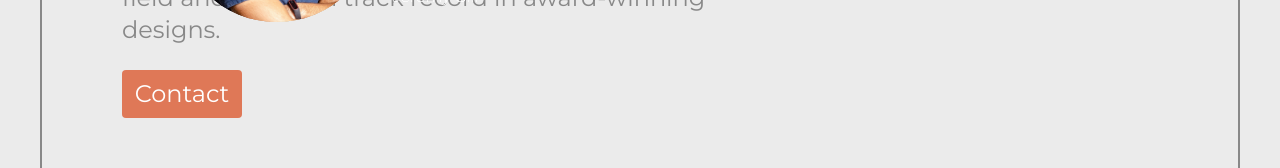
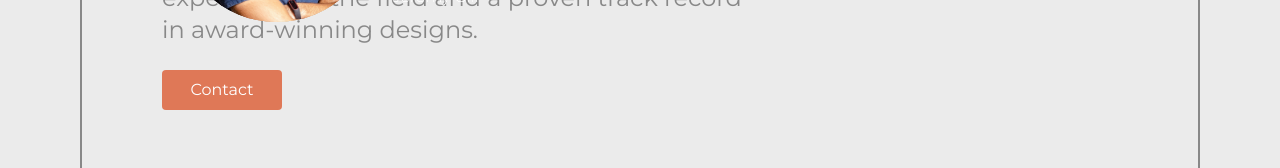
Before and after one commit to samukelolukhele/Minro-Architecture, a React (Vite) app: page /about in a window 1280 px wide. Shown: the part 478-646 px from the top of the page. Built offline with nearby package versions, Linux system fonts and the light colour scheme; grey boxes are pictures that could not be loaded; a web font is replaced by a local one.

Commit message:
FEAT: About page is fully responsive + few fixes.

```diff
--- a/src/components/Button.tsx
+++ b/src/components/Button.tsx
@@ -5,9 +5,10 @@ type BProps = {
   children: React.ReactNode;
   color: "primary" | "secondary";
   to: string;
+  className?: string;
 };
 
-const Button = ({ color = "primary", children, to }: BProps) => {
+const Button = ({ color = "primary", children, className, to }: BProps) => {
   const handleBtnColor = (color: string) => {
     if (color === "primary") {
       return "bg-brand";
@@ -19,7 +20,7 @@ const Button = ({ color = "primary", children, to }: BProps) => {
   return (
     <Link
       to={to}
-      className={`w-[120px] text-center rounded text-white ${handleBtnColor(
+      className={`w-[120px] text-center rounded text-white ${className} ${handleBtnColor(
         color
       )} py-2`}
     >
--- a/src/components/pages/About/CTA.tsx
+++ b/src/components/pages/About/CTA.tsx
@@ -3,7 +3,7 @@ import Button from "../../Button";
 
 const CTA = () => {
   return (
-    <div className="relative w-full h-[50vh] lg:h-[90vh] bg-[url(/images/About-2.jpg)] flex items-center justify-center bg-center bg-fixed bg-cover bg-no-repeat">
+    <div className="relative w-full h-[50vh] md:h-screen lg:h-[90vh] bg-[url(/images/About-2.jpg)] flex items-center justify-center bg-center bg-fixed bg-cover bg-no-repeat">
       <div className="absolute bg-black w-full h-full opacity-30"></div>
       <div className="relative z-4 w-11/12 lg:w-4/12 aspect-square lg:aspect-auto lg:py-24 border-brand border-2 flex flex-col gap-4 items-center justify-center">
         <h1 className="font-bold text-white text-4xl text-center lg:w-6/12">
--- a/src/components/pages/About/Hero.tsx
+++ b/src/components/pages/About/Hero.tsx
@@ -4,7 +4,7 @@ import Button from "../../Button";
 
 const Hero = () => {
   return (
-    <div className="py-10 px-4 md:px-10 lg:px-0">
+    <div className="container !py-10">
       <div className=" my-10 container border-2 border-tDark flex justify-center lg:justify-start items-center">
         <div className="text-center lg:text-left py-14 md:m-10 flex justify-center items-center lg:items-start lg:justify-start flex-col md:text-2xl w-11/12 lg:w-7/12 gap-6">
           <h1 className="font-bold text-4xl md:text-5xl">
@@ -17,7 +17,7 @@ const Hero = () => {
             experience in the field and a proven track record in award-winning
             designs.
           </p>
-          <Button color="primary" to="/contact">
+          <Button color="primary" to="/contact" className="text-base">
             Contact
           </Button>
         </div>
--- a/src/components/pages/About/SideSection.tsx
+++ b/src/components/pages/About/SideSection.tsx
@@ -3,10 +3,10 @@ import Divider from "../../Divider";
 
 const SideSection = () => {
   return (
-    <div className="pt-10 pb-20 px-4 md:px-10 lg:px-0">
-      <div className="container !px-0">
+    <div className="pt-10 pb-20 px-4">
+      <div className="container">
         <div className="w-full flex items-center justify-center gap-6 flex-col  lg:flex-row lg:justify-between">
-          <div className="hidden md:inline-block w-[200px] h-[350px] aspect-spuare lg:inline-block bg-brand mr-[-240px]"></div>
+          <div className="hidden lg:inline-block w-[200px] h-[350px] aspect-spuare lg:inline-block bg-brand mr-[-240px]"></div>
           <img
             src="/images/About-1.jpg"
             alt=""
--- a/src/components/pages/Home/SideSection.tsx
+++ b/src/components/pages/Home/SideSection.tsx
@@ -19,7 +19,7 @@ const SideSection = ({ direction, header, body, image }: SProps) => {
           <p className="text-tSecondary text-xl">{body}</p>
         </div>
         <img
-          className="bg-center object-cover w-full h-[50vh] md:h-full"
+          className="bg-center object-cover w-full h-[60vh] lg:h-[600px]"
           src={image}
           alt=""
         />
```
